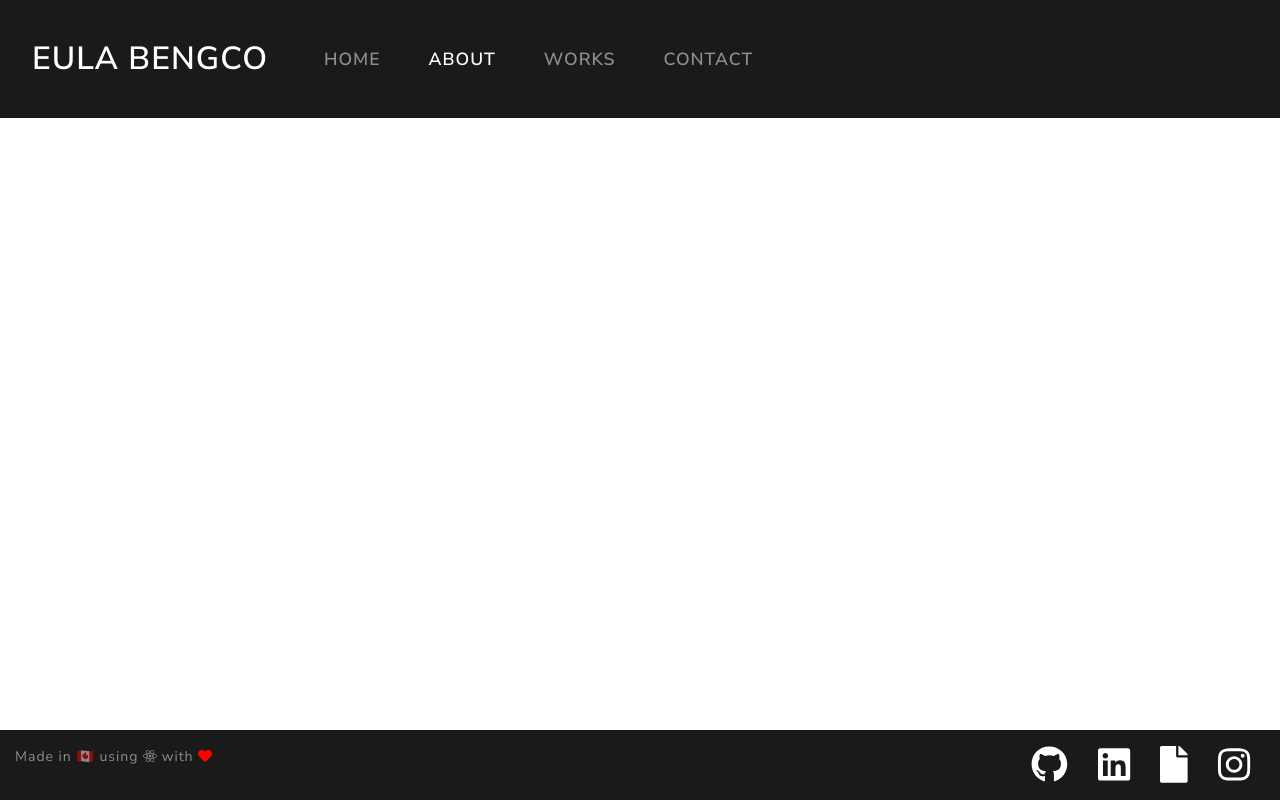
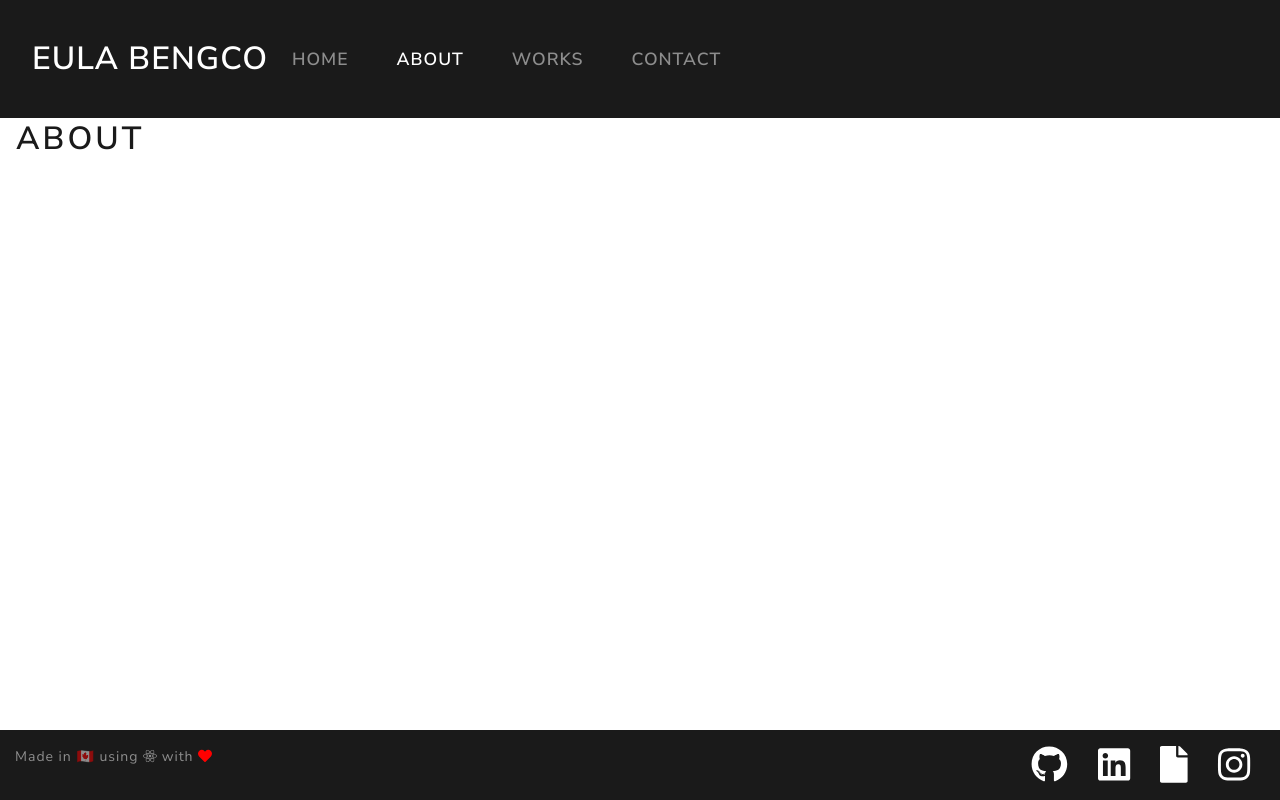
Before and after one commit to eulaaab/portfolio-v1, a React (Create React App) app: page /about in a window 1280 px wide. Built offline with nearby package versions, Linux system fonts and the light colour scheme.

Commit message:
added About styling

```diff
--- a/src/components/Header/Header.scss
+++ b/src/components/Header/Header.scss
@@ -17,6 +17,9 @@
   z-index: 10;
 }
 
+.navbar-brand {
+  margin-right: 0rem;
+}
 .nav {
   &__logo {
     font-weight: 900;
--- a/src/pages/About/About.js
+++ b/src/pages/About/About.js
@@ -1,10 +1,11 @@
 import React, { Component } from "react";
+import "./About.scss";
 
 export default class About extends Component {
   render() {
     return (
       <>
-        <h1>ABOUT</h1>
+        <h1 className="about__title">ABOUT</h1>
       </>
     );
   }
--- /dev/null
+++ b/src/pages/About/About.scss
@@ -0,0 +1,10 @@
+@import "../../styles//partials/variables";
+@import "../../styles/partials/breakpoints";
+
+.about {
+  &__title {
+    position: relative;
+    top: 120px;
+    padding-left: 1rem;
+  }
+}
--- a/src/pages/Home/Home.scss
+++ b/src/pages/Home/Home.scss
@@ -16,7 +16,6 @@
     display: flex;
     position: relative;
     //background-color: transparent;
-
     top: 90px;
   }
 }
```
